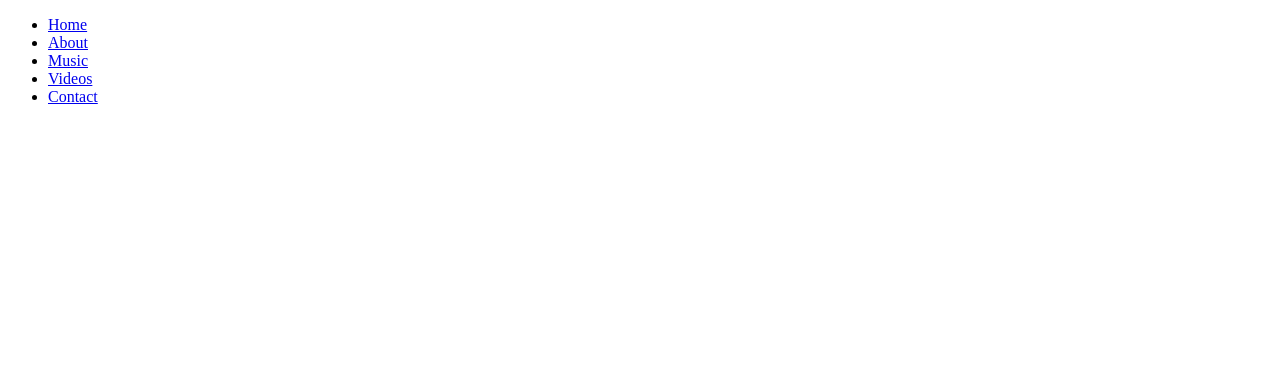
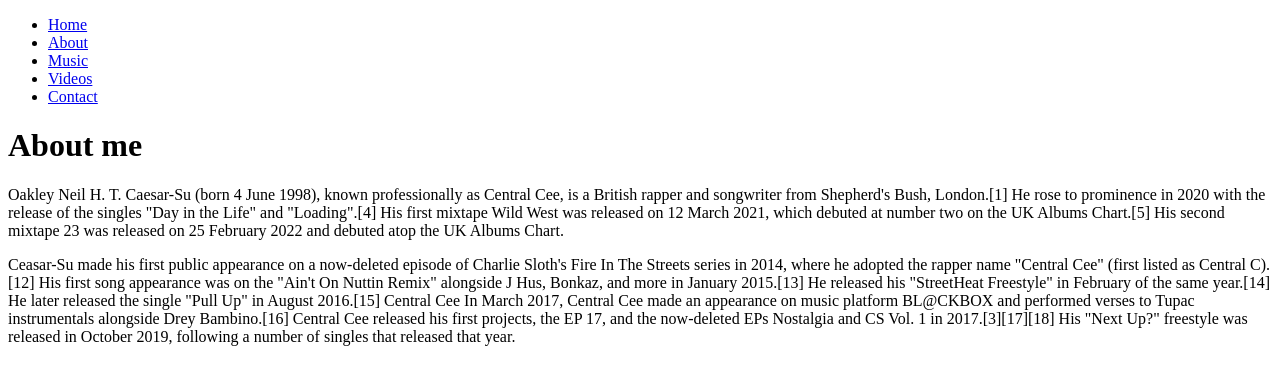
Before and after one commit to amyusuff1/Central-cee, a plain HTML site: page about.html in a window 1280 px wide. Drawn offline with Linux system fonts and the light colour scheme.

Commit message:
Adding info on about page for  central cee from wikipedia

```diff
--- a/about.html
+++ b/about.html
@@ -18,5 +18,14 @@
             <li><a href="contact.html">Contact</a></li>
         </ul>
     </nav>
+    <h1>About me</h1>
+    <div>
+        <p></p>
+        Oakley Neil H. T. Caesar-Su (born 4 June 1998), known professionally as Central Cee, is a British rapper and songwriter from Shepherd's Bush, London.[1] He rose to prominence in 2020 with the release of the singles "Day in the Life" and "Loading".[4] His first mixtape Wild West was released on 12 March 2021, which debuted at number two on the UK Albums Chart.[5] His second mixtape 23 was released on 25 February 2022 and debuted atop the UK Albums Chart.
+    </p>
+    </div>
+    <div>
+        <p>Ceasar-Su made his first public appearance on a now-deleted episode of Charlie Sloth's Fire In The Streets series in 2014, where he adopted the rapper name "Central Cee" (first listed as Central C).[12] His first song appearance was on the "Ain't On Nuttin Remix" alongside J Hus, Bonkaz, and more in January 2015.[13] He released his "StreetHeat Freestyle" in February of the same year.[14] He later released the single "Pull Up" in August 2016.[15] Central Cee In March 2017, Central Cee made an appearance on music platform BL@CKBOX and performed verses to Tupac instrumentals alongside Drey Bambino.[16] Central Cee released his first projects, the EP 17, and the now-deleted EPs Nostalgia and CS Vol. 1 in 2017.[3][17][18] His "Next Up?" freestyle was released in October 2019, following a number of singles that released that year.</p>
+    </div>
 </body>
 </html>
```
